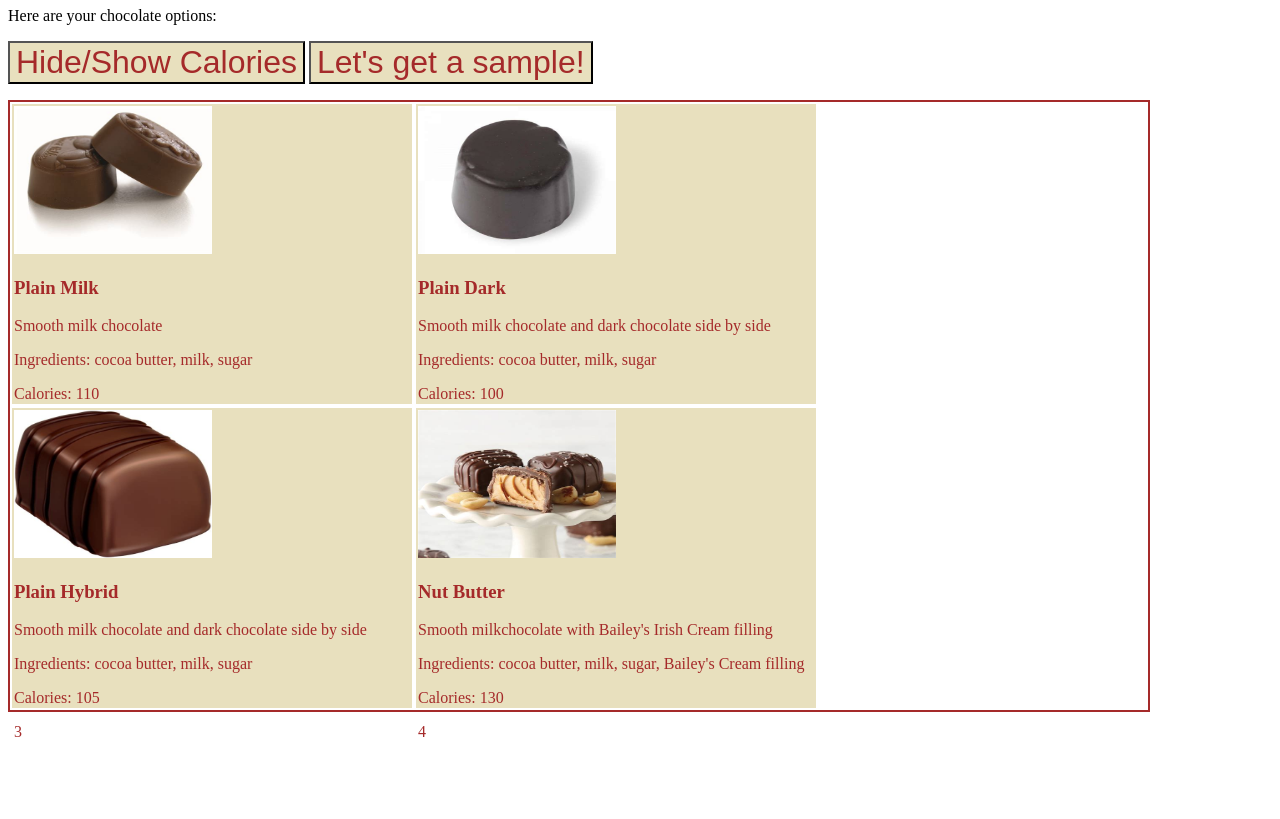
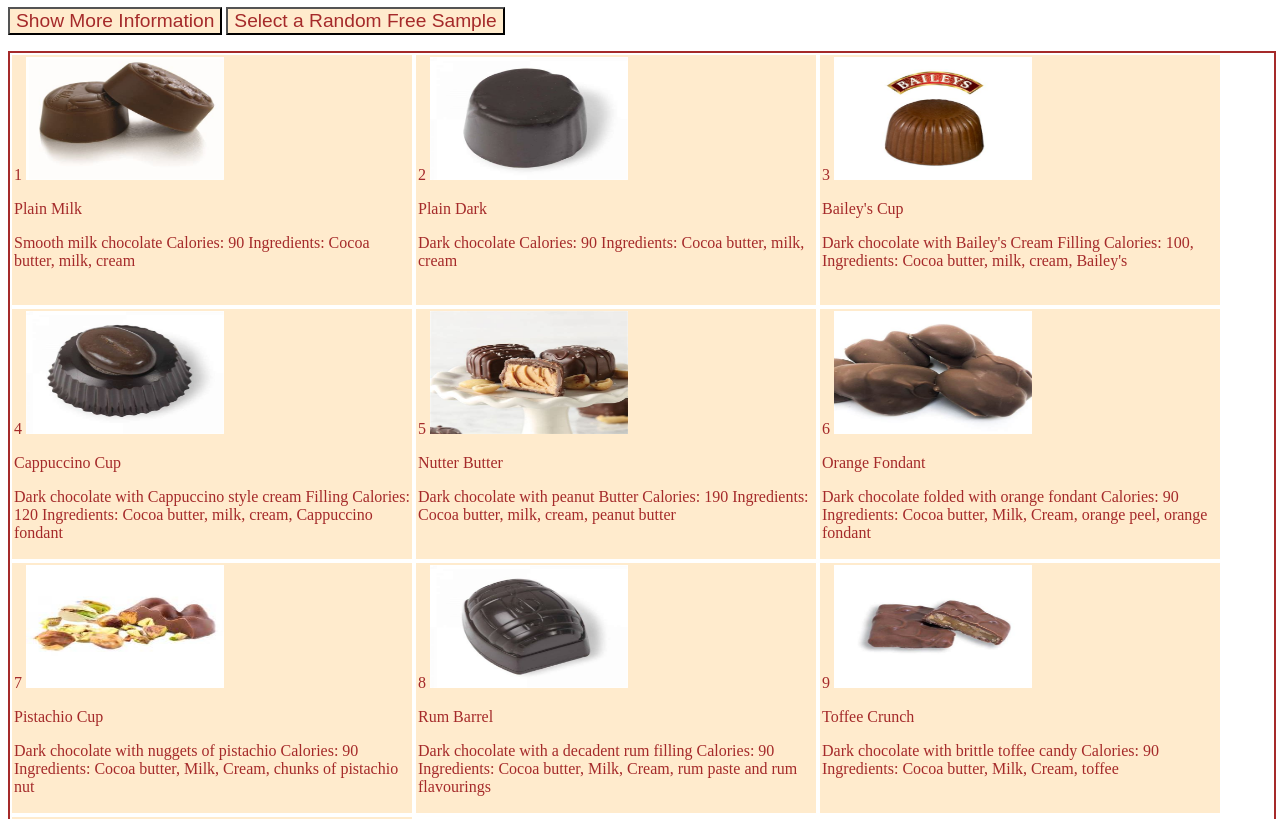
Before and after one commit to sydcasquid/ChocolateBox, a plain HTML site: page index.html in a window 1280 px wide. Shown: the part 73-892 px from the top of the page. Before the commit the page ends 814 px from the top, so only its background shows below. Drawn offline with Linux system fonts and the light colour scheme.

Commit message:
Correct Files

```diff
--- a/chocoArray.js
+++ b/chocoArray.js
@@ -70,3 +70,26 @@ let chocs = [
       img: "assets/plain_hybrid.jpg",
     },
   ];
+
+  let moreInfo = true;
+
+
+
+  const toggleInfo = () => {
+    moreInfo = !moreInfo;
+    if(moreInfo)
+      $("p.chocolateInfo").show();
+    else
+      $("p.chocolateInfo").hide();
+  };
+
+  const freeSample = () => {
+    $(".wrapper .box").css("background", "#ffebcd");
+    let randomIndex = Math.floor(Math.random() * 10);
+    console.log(randomIndex);
+    $(".wrapper .box:eq(" + randomIndex + ")").css("background", "#e9eb7a");
+
+    let cashierNum = Math.floor(Math.random() * 50);
+    alert("Your number is " + cashierNum + ". Give this number to the cashier for a free sample.");
+
+  };
--- a/index.html
+++ b/index.html
@@ -11,14 +11,14 @@
           display: flex;
           flex-direction: row;
           flex-wrap: wrap;
-            width: 90%;
+          width: 100%;
           border: 2px solid brown;
         }
-
         .box {
           flex: 0 0 400px;
-            height: 300px;
-            background-color: #e8e0be;
+          height: 250px;
+          width: 1500px;
+          background-color:#ffebcd;
           margin: 5px;
           font-size: xx-large;
           color: brown;
@@ -26,20 +26,16 @@
           padding: 2px;
           margin: 2px;
           font-size: medium;
-            align-content: center;
         }
-
         button {
-            background-color: #e8e0be;
+          background-color:blanchedalmond;
           color: brown;
-            text-align: center;
-            font-size: xx-large;
+          font-size: larger;
         }
-
         h1 {
           width: 100%;
-            background-color: brown;
-            color: #e8e0be;
+          background-color: blanchedalmond;
+          color: brown;
           text-align: center;
           font-size: xx-large;
         }
@@ -51,82 +47,145 @@
     </style>
 </head>
 <body>
-    <h1> Chocolates </h1>
-    <p>Here are your chocolate options:</p>
+
+    <h1>Indianapolis Chocolates</h1>
     <p>
-        <button type="button" onclick="toggleCalories()">Hide/Show Calories</button>
-        <button type="button" onclick="randomSample()">Let's get a sample!</button>
+        <button type="button" onclick="toggleInfo()">Show More Information</button>
+        <button type="button" onclick="freeSample()">Select a Random Free Sample</button>
+
     </p>
+
     <div class="wrapper">
     <div class="box">
-            <img src="chocs/plain_milk.jpg">
-            <h3 class="chocolate">
+        1
+        <img src="chocs/plain_milk.jpg"></img>
+        <p class="chocolateName" id = "choc1">
             Plain Milk
-            </h3>
-            <p>
+        </p>
+        <p class="chocolateInfo" id="info1">
             Smooth milk chocolate
+            Calories: 90
+            Ingredients: Cocoa butter, milk, cream
+
         </p>
-            <p>
-                Ingredients: cocoa butter, milk, sugar
-            </p>
-            <p class="calories">
-                Calories: 110
-            </p>
-            1
     </div>
 
     <div class="box">
-            <img src="chocs/plain_dark.jpg">
-            <h3 class="chocolate">
+        2
+        <img src="chocs/plain_dark.jpg"></img>
+        <p class="chocolateName" id = "choc2">
             Plain Dark
-            </h3>
-            <p>
-                Smooth milk chocolate and dark chocolate side by side
         </p>
-            <p>
-                Ingredients: cocoa butter, milk, sugar
+        <p class="chocolateInfo" id="info2">
+            Dark chocolate
+            Calories: 90
+            Ingredients: Cocoa butter, milk, cream
         </p>
-            <p class="calories">
-                Calories: 100
-            </p>
-            2
     </div>
 
     <div class="box">
-            <img src="chocs/plain_hybrid.jpg">
-            <h3 class="chocolate">
-                Plain Hybrid
-            </h3>
-            <p>
-                Smooth milk chocolate and dark chocolate side by side
+        3
+        <img src="chocs/baileys_cup.jpg"></img>
+        <p class="chocolateName" id = "choc3">
+            Bailey's Cup
         </p>
-            <p>
-                Ingredients: cocoa butter, milk, sugar
+        <p class="chocolateInfo" id="info3">
+            Dark chocolate with Bailey's Cream Filling
+            Calories: 100,
+            Ingredients: Cocoa butter, milk, cream, Bailey's
         </p>
-            <p class="calories">
-                Calories: 105
-            </p>
-            3
     </div>
 
     <div class="box">
-            <img src="chocs/nutter_butter.jpg">
-            <h3 class="chocolate">
-                Nut Butter
-            </h3>
-            <p>
-                Smooth milkchocolate with Bailey's Irish Cream filling
+        4
+        <img src="chocs/cappuccino_cup.jpg"></img>
+        <p class="chocolateName" id = "choc4">
+            Cappuccino Cup
         </p>
-            <p>
-                Ingredients: cocoa butter, milk, sugar, Bailey's Cream filling
+        <p class="chocolateInfo" id="info4">
+            Dark chocolate with Cappuccino style cream Filling
+            Calories: 120
+            Ingredients: Cocoa butter, milk, cream, Cappuccino fondant
         </p>
-            <p class="calories">
-                Calories: 130
-            </p>
-            4
     </div>
 
+    <div class="box">
+        5
+        <img src="chocs/nutter_butter.jpg"></img>
+        <p class="chocolateName" id = "choc5">
+            Nutter Butter
+        </p>
+        <p class="chocolateInfo" id="info5">
+            Dark chocolate with peanut Butter
+            Calories: 190
+            Ingredients: Cocoa butter, milk, cream, peanut butter
+        </p>
     </div>
 
+    <div class="box">
+        6
+        <img src="chocs/orange_fondant.jpg"></img>
+        <p class="chocolateName" id = "choc6">
+            Orange Fondant
+        </p>
+        <p class="chocolateInfo" id="info6">
+            Dark chocolate folded with orange fondant
+            Calories: 90
+            Ingredients: Cocoa butter, Milk, Cream, orange peel, orange fondant
+        </p>
+    </div>
+
+    <div class="box">
+        7
+        <img src="chocs/pistachio_diamond.jpg"></img>
+        <p class="chocolateName" id = "choc7">
+            Pistachio Cup
+        </p>
+        <p class="chocolateInfo" id="info7">
+            Dark chocolate with nuggets of pistachio
+            Calories: 90
+            Ingredients: Cocoa butter, Milk, Cream, chunks of pistachio nut
+        </p>
+    </div>
+
+    <div class="box">
+        8
+        <img src="chocs/rum_barrel.jpg"></img>
+        <p class="chocolateName" id = "choc8">
+            Rum Barrel
+        </p>
+        <p class="chocolateInfo" id="info8">
+            Dark chocolate with a decadent rum filling
+            Calories: 90
+            Ingredients: Cocoa butter, Milk, Cream, rum paste and rum flavourings
+        </p>
+    </div>
+
+    <div class="box">
+        9
+        <img src="chocs/toffee_crunch.jpg"></img>
+        <p class="chocolateName" id = "choc9">
+            Toffee Crunch
+        </p>
+        <p class="chocolateInfo" id="info9">
+            Dark chocolate with brittle toffee candy
+            Calories: 90
+            Ingredients: Cocoa butter, Milk, Cream, toffee
+        </p>
+    </div>
+
+    <div class="box">
+        10
+        <img src="chocs/plain_hybrid.jpg"></img>
+        <p class="chocolateName" id = "info10">
+            Plain Supreme
+        </p>
+        <p class="chocolateInfo">
+            Dark chocolate with slivers of milk chocolate
+            Calories: 90
+            Ingredients: Cocoa butter, Milk, Cream
+        </p>
+    </div>
+</div>
 </body>
 </html>
```
Lines whose indentation alone changed are shown as unchanged.
